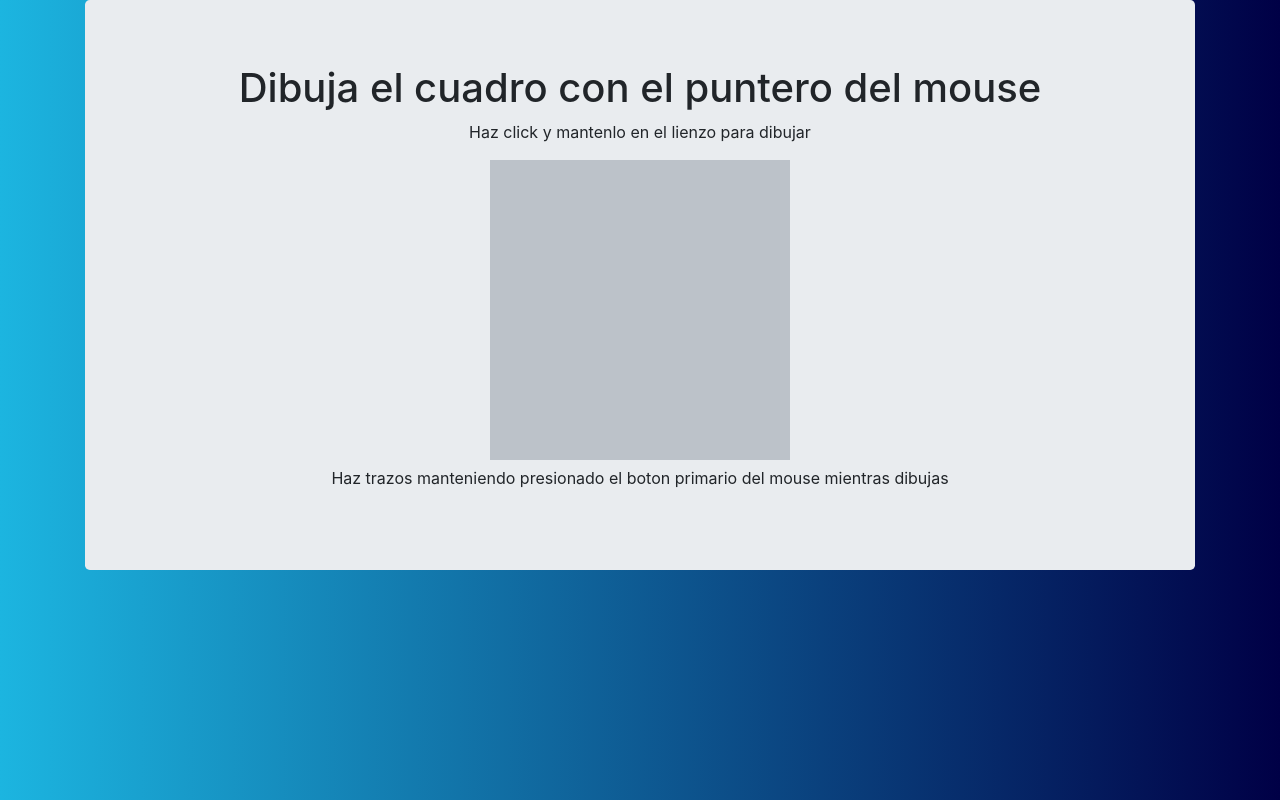
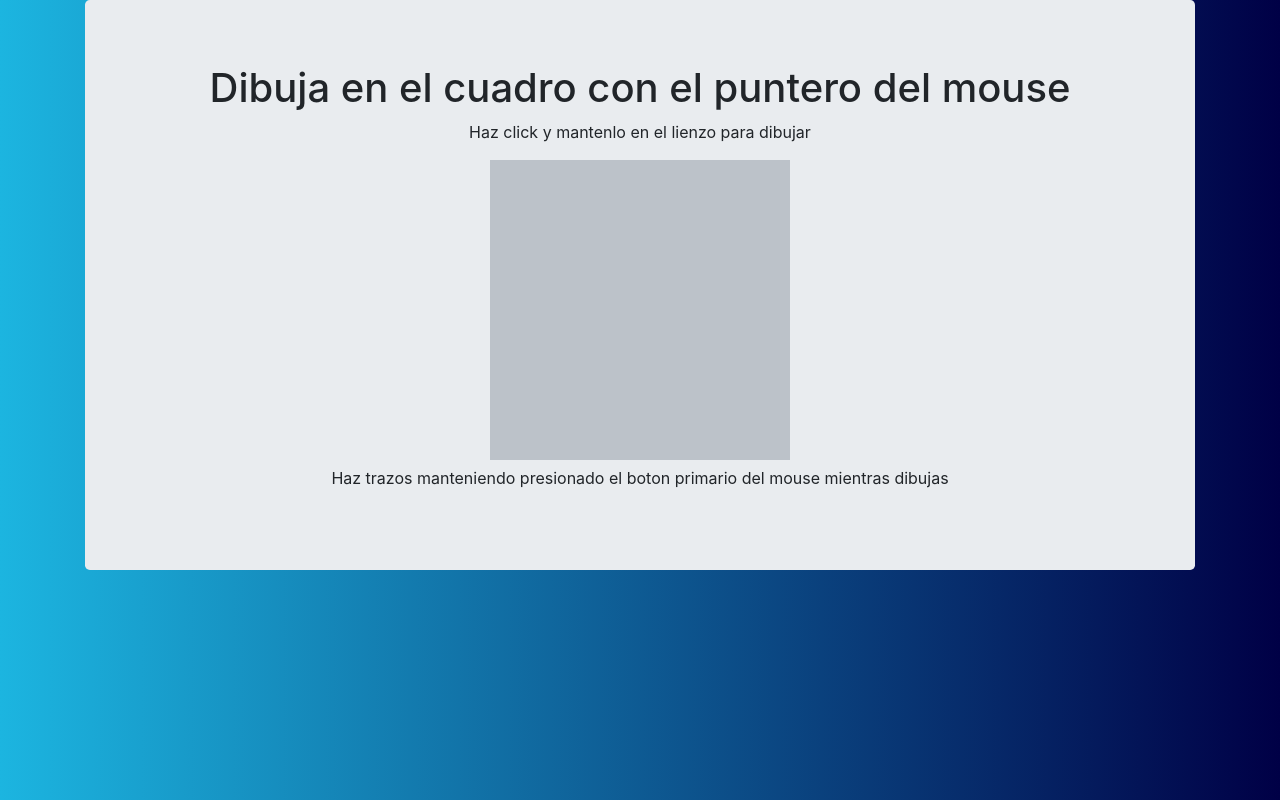
Before and after one commit to panxogol/puntero, a plain HTML site: page index.html in a window 1280 px wide. Drawn offline with nearby package versions, Linux system fonts and the light colour scheme.

Commit message:
cambio en el h1

```diff
--- a/index.html
+++ b/index.html
@@ -15,7 +15,7 @@
 <body>
     <div class="container">
         <div class="jumbotron">
-            <h1>Dibuja el cuadro con el puntero del mouse</h1>
+            <h1>Dibuja en el cuadro con el puntero del mouse</h1>
             <p>Haz click y mantenlo en el lienzo para dibujar</p>
             <canvas width="300" height="300" id="area-de-dibujo"></canvas>
             <p>Haz trazos manteniendo presionado el boton primario del mouse mientras dibujas</p>
```
